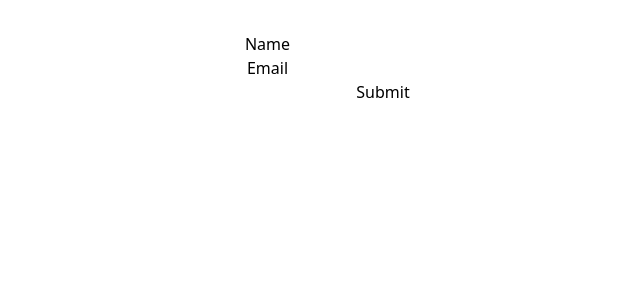
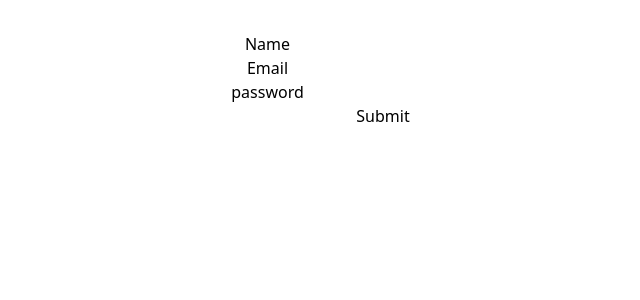
Before and after one commit to farihapromi/react-form-submit, a React (Vite) app: page / in a window 1280 px wide. Shown: the top 300 px of the page, without its empty margins (257-897 px from the left). Built offline with nearby package versions, Linux system fonts and the light colour scheme.

Commit message:
Add state for form submit

```diff
--- a/src/App.jsx
+++ b/src/App.jsx
@@ -3,13 +3,15 @@ import reactLogo from './assets/react.svg'
 import viteLogo from '/vite.svg'
 import './App.css'
 import SimpleForm from './components/SimpleForm/SimpleForm'
+import StateFullForm from './components/StateFullForm/StateFullForm'
 
 function App() {
   const [count, setCount] = useState(0)
 
   return (
     <>
-     <SimpleForm/>
+    {/* <SimpleForm/> */}
+     <StateFullForm/>
     </>
   )
 }
--- a/src/__from__.js
+++ b/src/__from__.js
@@ -0,0 +1,6 @@
+/**
+ * 1.Use form tag and onSubmit handler with event
+ * From e access e.target.[name of the input field].value
+ * 2.Use indivitual field state
+ *
+ */
--- /dev/null
+++ b/src/components/StateFullForm/StateFullForm.jsx
@@ -0,0 +1,36 @@
+import React, { useState } from 'react'
+
+const StateFullForm = () => {
+    const[email,setEmail]=useState(null)
+    const[password,setPassword]=useState(null)
+    const handleSubmit=e=>{
+        e.preventDefault()
+
+    }
+    const handleEmail=e=>{
+      setEmail(e.target.value)
+    }
+    const handlePassword=e=>{
+        setPassword(e.target.value)
+
+    }
+  return (
+    <div>
+        <form onSubmit={handleSubmit}>
+        <label htmlFor="">Name</label>
+        <input type="text" name="name" id="" />
+        <br />
+        <label htmlFor="">Email</label>
+              <input type="email" name="email" id=""  onChange={ handleEmail}/>
+        <br />
+          <label htmlFor="">password</label>
+              <input type="password" name="password" id=""  onChange={ handlePassword}/>
+        <br />
+      <input type="submit" value="Submit" />
+      </form>
+
+    </div>
+  )
+}
+
+export default StateFullForm
```
